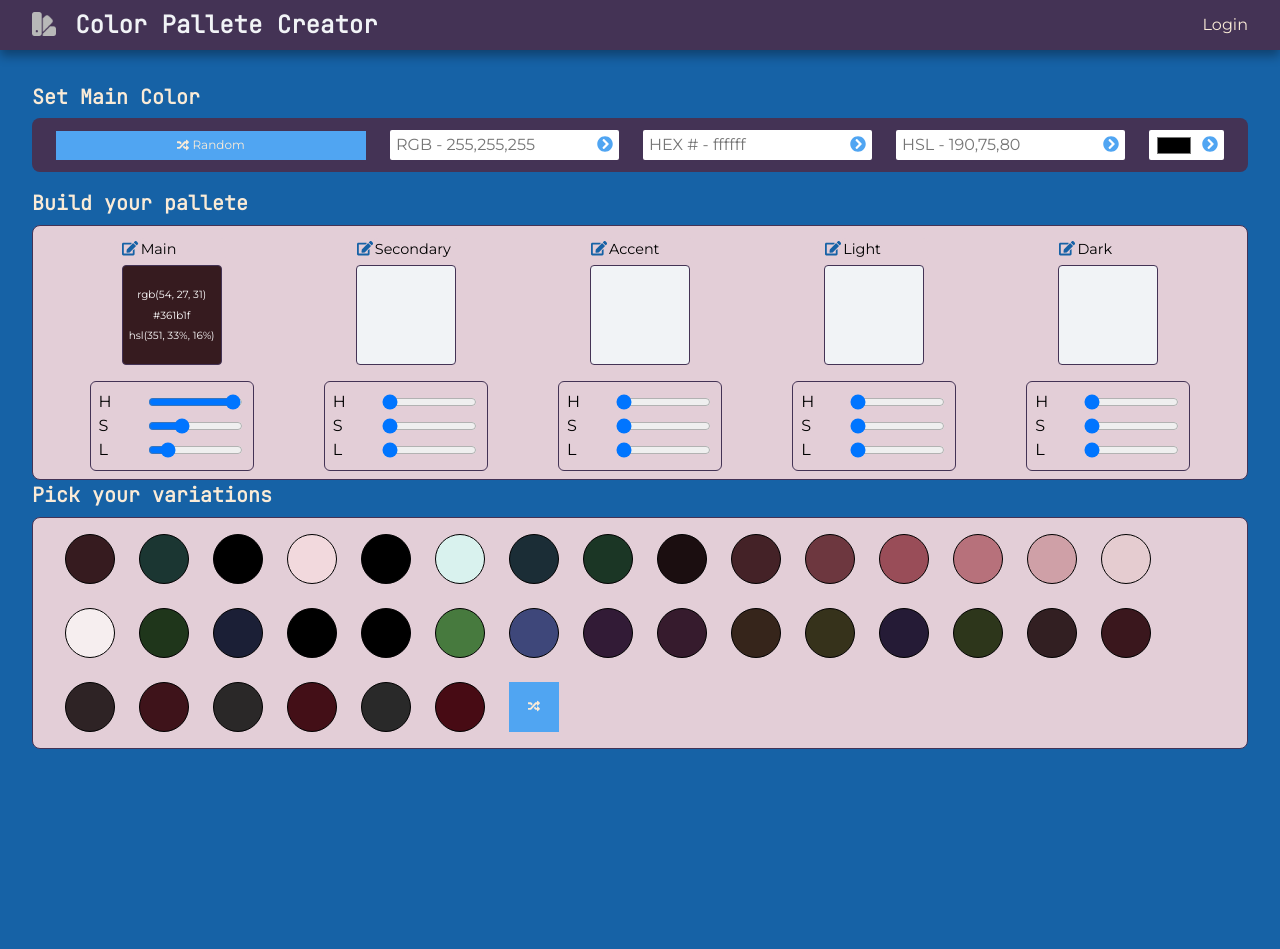
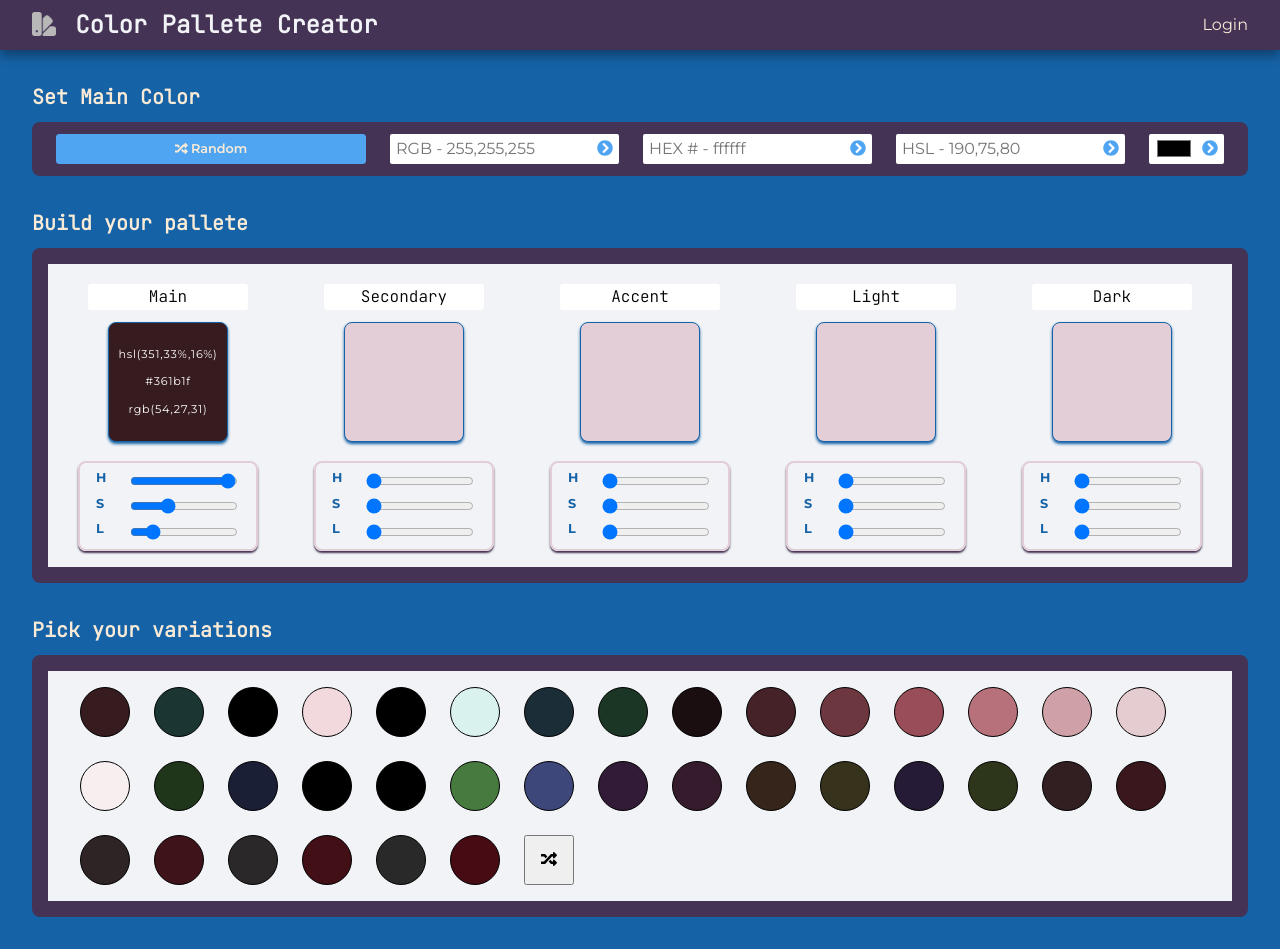
Before and after one commit to rogerio-romao/pallete-creator, a Vue app: page / in a window 1280 px wide. Both pictures are taken after a click on the button "Random". Before the commit the page ends 850 px from the top, so only its background shows below. Built offline with nearby package versions, Linux system fonts and the light colour scheme; a web font is replaced by a local one.

Commit message:
styling main slots

```diff
--- a/src/App.vue
+++ b/src/App.vue
@@ -61,8 +61,10 @@ import UtilityButtons from "./components/UtilityButtons.vue";
 import SavedPalletes from "./components/SavedPalletes.vue";
 
 const store = useStore();
+
 const showCopyModal = ref(false);
 const showSaveModal = ref(false);
+
 const uniqueColors = computed(() => store.getters.uniqueColors);
 const mainHSL = computed(() => store.state.mainHSL);
 const savedPalletes = computed(() => store.state.savedPallettes.length);
--- a/src/components/ColorSlot.vue
+++ b/src/components/ColorSlot.vue
@@ -1,9 +1,11 @@
 <template>
+  <!-- Individual color Slot  -->
   <div class="slot-container">
+    <!-- label edit div  -->
     <div class="label centered">
-      <i class="fas fa-edit edit-label" title="Edit color name" />
       <input type="text" :value="labels[slotNumber]" @change="updateLabel" />
     </div>
+    <!-- slot  -->
     <div
       class="color-slot"
       @click="pasteColor"
@@ -11,12 +13,14 @@
         backgroundColor: slotBg,
       }"
     >
-      <span :style="{ color: lightOrDark }">{{ rgb }}</span>
+      <!-- text inside slots  -->
+      <span :style="{ color: lightOrDark }">{{ format(hsl) }}</span>
       <span :style="{ color: lightOrDark }">{{ hex }}</span>
-      <span :style="{ color: lightOrDark }">{{ hsl }}</span>
+      <span :style="{ color: lightOrDark }">{{ format(rgb) }}</span>
     </div>
-
-    <color-controls :slotNumber="slotNumber" />
+    <!--  end slot  -->
+    <!-- controls  -->
+    <ColorControls :slotNumber="slotNumber" />
   </div>
 </template>
 
@@ -55,6 +59,8 @@ const hex = computed(() => {
     : store.state.slotColors[`slot${props.slotNumber}`].hex;
 });
 
+const format = (str) => str.replace(/ /g, "");
+
 const slotBg = computed(() =>
   props.slotNumber === 1
     ? store.state.mainHSL
@@ -77,6 +83,3 @@ const updateLabel = (e) => {
   });
 };
 </script>
-
-<style>
-</style>
--- a/src/components/ColorsPane.vue
+++ b/src/components/ColorsPane.vue
@@ -1,13 +1,14 @@
 <template>
+  <!-- wrapper  -->
   <section class="pallete-pane">
-    <template class="color-slots" v-for="i in 5" :key="i">
+    <!-- individual slot  -->
+    <template v-for="i in 5" :key="i">
       <ColorSlot :slotNumber="i" />
     </template>
   </section>
 </template>
 
 <script setup>
-import { computed } from "vue";
 import ColorSlot from "./ColorSlot.vue";
 </script>
 
--- a/src/components/MainColorBox.vue
+++ b/src/components/MainColorBox.vue
@@ -1,9 +1,14 @@
 <template>
+  <!-- wrapper  -->
   <div class="main-color-box">
-    <button class="generate-color" @click="setMainColor">
+    <!-- random button  -->
+    <button class="main-button" @click="setMainColor">
       <i class="fas fa-random" title="Generate random color" />
       Random
     </button>
+
+    <!-- INPUTS -->
+    <!-- rgb input  -->
     <form @submit.prevent="submitRgb">
       <div class="input-wrapper">
         <input
@@ -19,7 +24,8 @@
         </button>
       </div>
     </form>
-    <form @submit.prevent="submitHex">
+    <!-- hex input  -->
+    <form @submit.prevent="submitColor('hex')">
       <div class="input-wrapper">
         <input
           type="text"
@@ -34,7 +40,8 @@
         </button>
       </div>
     </form>
-    <form @submit.prevent="submitHsl">
+    <!-- hsl input  -->
+    <form @submit.prevent="submitColor('hsl')">
       <div class="input-wrapper">
         <input
           type="text"
@@ -49,15 +56,22 @@
         </button>
       </div>
     </form>
-    <form @submit.prevent="submitColor">
+    <!-- color input  -->
+    <form @submit.prevent="submitColor('color')">
       <div class="input-wrapper">
-        <input type="color" id="colorInput" />
+        <input
+          type="color"
+          id="colorInput"
+          title="Click to select from color wheel"
+        />
         <button type="submit">
           <i class="fas fa-chevron-circle-right"></i>
         </button>
       </div>
     </form>
+    <!-- end INPUTS  -->
   </div>
+  <!-- end wrapper   -->
 </template>
 
 <script setup>
@@ -66,17 +80,18 @@ import { hexToHsl, rgbToHsl } from "../lib/utils";
 
 const store = useStore();
 
+const hexPattern = "^#?([0-9a-fA-F]{3}|[0-9a-fA-F]{6})$";
 const rgbPattern =
   "\\b(1?[0-9]{1,2}|2[0-4][0-9]|25[0-5])\\b,\\s*\\b(1?[0-9]{1,2}|2[0-4][0-9]|25[0-5])\\b,\\s*\\b(1?[0-9]{1,2}|2[0-4][0-9]|25[0-5])\\b";
-
-const hexPattern = "^#?([0-9a-fA-F]{3}|[0-9a-fA-F]{6})$";
-
 const hslPattern =
   "\\b(1?[0-9]{1,2}|2[0-4][0-9]|25[0-5])\\b,\\s*\\b(1?[0-9]{1,2}|2[0-4][0-9]|25[0-5])\\b,\\s*\\b(1?[0-9]{1,2}|2[0-4][0-9]|25[0-5])\\b";
 
 const setMainColor = () => {
   store.dispatch("SET_MAIN_COLOR");
 };
+
+/* --- maybe refactor these handlers --- */
+/* ---  vvvvvvvvvv     vvvvvvvvvvv   --- */
 
 const submitRgb = (e) => {
   const rgb = e.target.rgbInput.value;
@@ -109,6 +124,3 @@ const submitColor = (e) => {
   store.dispatch("SET_MAIN_COLOR", hsl);
 };
 </script>
-
-<style>
-</style>
--- a/src/style/app.css
+++ b/src/style/app.css
@@ -99,9 +99,13 @@ select {
   --clr-accent: #1662a6;
   --clr-accent-light: #50a5f2;
   --text-color: #faebd7;
-  --slot-size: 100px;
+  --slot-size: 120px;
   --mini-slot-size: 50px;
   --base-radius: 0.5rem;
+  --bd-lg: 1rem;
+  --mb-lg: 2rem;
+  --mb-md: 1.2rem;
+  --mb-sm: 0.6rem;
 }
 
 /* ----- STYLES -----  */
@@ -119,25 +123,29 @@ html {
 
 body {
   font-family: 'Montserrat', sans-serif;
+  user-select: none;
 }
 
-.generate-color {
-  font-size: 0.75rem;
+.main-button {
+  font-size: 0.8rem;
+  font-weight: 600;
   cursor: pointer;
   background-color: var(--clr-accent-light);
   color: var(--text-color);
   border: 1px solid var(--clr-accent-light);
+  border-radius: 3px;
   flex: 1;
   padding: 0.3rem;
+  transition: all cubic-bezier(0.175, 0.885, 0.32, 1.275) 0.2s;
 }
 
-.generate-color:hover {
+.main-button:hover {
   background-color: var(--clr-accent-light);
   border: 1px solid var(--clr-light);
   color: var(--clr-main);
 }
 
-.generate-color:active {
+.main-button:active {
   color: var(--clr-light);
 }
 
@@ -188,10 +196,6 @@ main {
   padding: 2rem;
 }
 
-section {
-  background: var(--clr-complementary);
-}
-
 h1,
 h2 {
   color: var(--text-color);
@@ -199,7 +203,7 @@ h2 {
 
 h2 {
   font-size: 1.25rem;
-  margin-bottom: 0.4rem;
+  margin-bottom: var(--mb-sm);
 }
 
 /* End Main Page   */
@@ -209,7 +213,7 @@ h2 {
 .main-color-box {
   width: 100%;
   height: 100%;
-  margin-bottom: 1rem;
+  margin-bottom: var(--mb-lg);
   padding: 0.75rem 1.5rem;
   color: var(--text-color);
   background-color: var(--clr-main);
@@ -221,7 +225,7 @@ h2 {
 }
 
 .input-wrapper {
-  flex: 1;
+  flex: 0 1 1fr;
   display: flex;
   background: white;
   border-radius: 2px;
@@ -230,8 +234,9 @@ h2 {
 }
 
 .input-wrapper input {
+  display: inline-block;
   padding-inline: 6px;
-  flex: 1 1 100%;
+  flex: 0 1 1fr;
   outline: none;
   background: transparent;
   border: 0;
@@ -259,14 +264,20 @@ h2 {
 
 /* End Main Color Box   */
 
+/* Pallette Pane  */
+
 .pallete-pane {
   display: flex;
   justify-content: center;
   gap: 1.75rem;
-  border: 1px solid var(--clr-main);
-  border-radius: 0.5rem;
-  padding: 0.5rem;
+  border: var(--bd-lg) solid var(--clr-main);
+  border-radius: var(--base-radius);
+  padding: 1rem;
+  background-color: var(--clr-light);
+  margin-bottom: var(--mb-lg);
 }
+
+/* color slots  */
 
 .slot-container {
   display: flex;
@@ -275,60 +286,92 @@ h2 {
   justify-content: center;
 }
 
-.color-slot {
-  width: var(--slot-size);
-  height: var(--slot-size);
-  border: 1px solid var(--clr-main);
-  border-radius: 0.25rem;
-  background-color: var(--clr-light);
-  display: flex;
-  gap: 5px;
-  flex-direction: column;
-  justify-content: center;
-  align-items: center;
-  font-size: 0.65rem;
-  margin-bottom: 1rem;
-}
-
-.slot-buttons {
-  display: flex;
-  flex-direction: column;
-  justify-content: space-between;
-  align-items: center;
-  gap: 0.75rem;
-}
-
-button[disabled] {
-  cursor: not-allowed;
-  color: var(--clr-complementary);
-}
+/* slot labels  */
 
 .label {
   color: var(--clr-accent);
-  font-size: 0.9rem;
+  font-size: 1rem;
   padding: 4px;
+  max-width: 100%;
+  margin-bottom: 0.5rem;
 }
 
 .label input {
-  background: var(--clr-complementary);
-  max-width: 44%;
+  font-family: 'JetBrains Mono', monospace;
+  text-align: center;
   border: 0;
-  border-radius: 5px;
+  width: 80%;
+  border-radius: 3px;
   cursor: pointer;
 }
 
 .label:hover input {
-  background: var(--clr-light);
+  background: var(--clr-complementary);
 }
 
-.edit-label {
-  margin-left: 5px;
+.label.icon {
+  color: var(--clr-accent);
+}
+
+/* individual slot  */
+
+.color-slot {
+  width: var(--slot-size);
+  height: var(--slot-size);
+  border: 1px solid var(--clr-accent);
+  border-radius: var(--base-radius);
+  background-color: var(--clr-complementary);
+  box-shadow: 0 2px 3px 0 var(--clr-accent);
+  display: flex;
+  gap: 0.5rem;
+  flex-direction: column;
+  justify-content: center;
+  align-items: center;
+  font-size: 0.7rem;
+  line-height: 1.2rem;
+  font-weight: 500;
+  letter-spacing: 0.8px;
+  margin-bottom: var(--mb-md);
+}
+
+/* slot controls  */
+
+.color-controls {
+  border: 2px solid var(--clr-complementary);
+  border-radius: var(--base-radius);
+  padding: 0.3rem 1rem;
+  box-shadow: 0 2px 2px 0 var(--clr-main);
+}
+
+.color-controls fieldset {
+  border: 0;
+  padding: 0;
+  margin: 0;
+}
+
+.control-field {
+  display: flex;
+  justify-content: space-between;
+  align-items: center;
+}
+
+.control-field label {
+  color: var(--clr-accent);
+  font-size: 0.8rem;
+  font-weight: 900;
+  letter-spacing: 0.8px;
+  margin-bottom: 0.4rem;
+}
+
+.color-controls input {
+  max-width: 75%;
 }
 
 .mini-slots {
-  border: 1px solid var(--clr-main);
+  border: var(--bd-lg) solid var(--clr-main);
+  background-color: var(--clr-light);
   padding: 1rem 2rem;
-  border-radius: 0.5rem;
+  border-radius: var(--base-radius);
   margin-top: 5px;
   display: grid;
   grid-template-columns: repeat(auto-fill, var(--mini-slot-size));
@@ -470,28 +513,6 @@ button[disabled] {
   transform: translateX(-100%);
 }
 
-.color-controls {
-  width: min-content;
-  border: 1px solid var(--clr-main);
-  border-radius: 6px;
-  padding: 0.5rem;
-}
-
-.color-controls fieldset {
-  border: 0;
-  padding: 0;
-  margin: 0;
-}
-
-.color-controls input {
-  max-width: 65%;
-}
-
-.control-field {
-  display: flex;
-  justify-content: space-between;
-}
-
 .saved-pallete-pane {
   display: grid;
   grid-template-columns: repeat(auto-fill, 300px);
```
Also changed, not shown: src/components/ColorControls.vue (+4 -3 lines).
